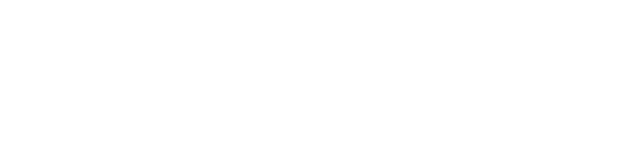
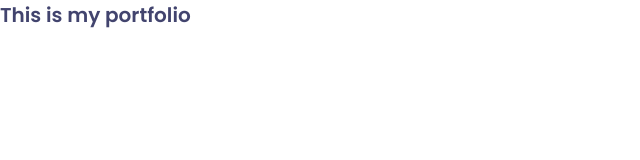
Before and after one commit to KOTFAN/portfolio, a website: page index.html in a window 1280 px wide. Shown: the whole page, without its empty margins (0-640 px from the left). Drawn offline with Linux system fonts and the light colour scheme.

Commit message:
add font

```diff
--- a/index.html
+++ b/index.html
@@ -5,10 +5,15 @@
    <meta charset="UTF-8">
    <meta name="viewport" content="width=device-width, initial-scale=1.0">
    <title>Portfolio</title>
+   <link rel="preconnect" href="https://fonts.googleapis.com">
+   <link rel="preconnect" href="https://fonts.gstatic.com" crossorigin>
+   <link href="https://fonts.googleapis.com/css2?family=Poppins:wght@300;400;500;600&display=swap" rel="stylesheet">
    <link rel="stylesheet" href="css/style.css">
+
 </head>
 
 <body>
+   <h1>This is my portfolio</h1>
 
 </body>
 <script src="/js/script.js"></script>
--- a/sass/abstracts/_variables.scss
+++ b/sass/abstracts/_variables.scss
@@ -28,3 +28,6 @@ $link-font-size: 1.4rem;
 
 // mixins for size
 $limit-for-block-size: 100rem;
+
+//fonts
+$main-font: 'Poppins', sans-serif;
--- a/sass/base/_typography.scss
+++ b/sass/base/_typography.scss
@@ -2,10 +2,13 @@
 
 
 body {
-   font-family: "Lato", sans-serif;
+   font-family: $main-font;
    font-weight: 400;
    color: $main-text-color;
 }
+
+
+
 
 
 
```
Also changed, not shown: css/style.css.
